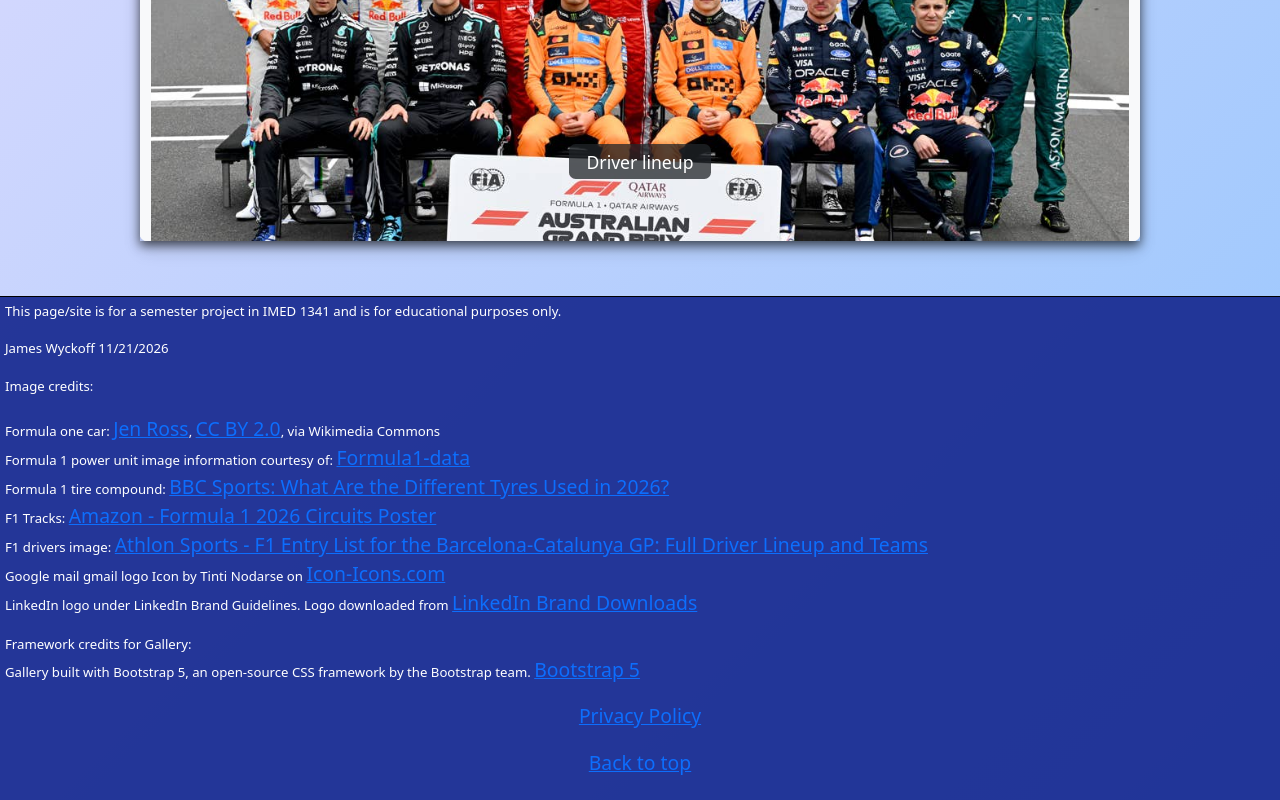
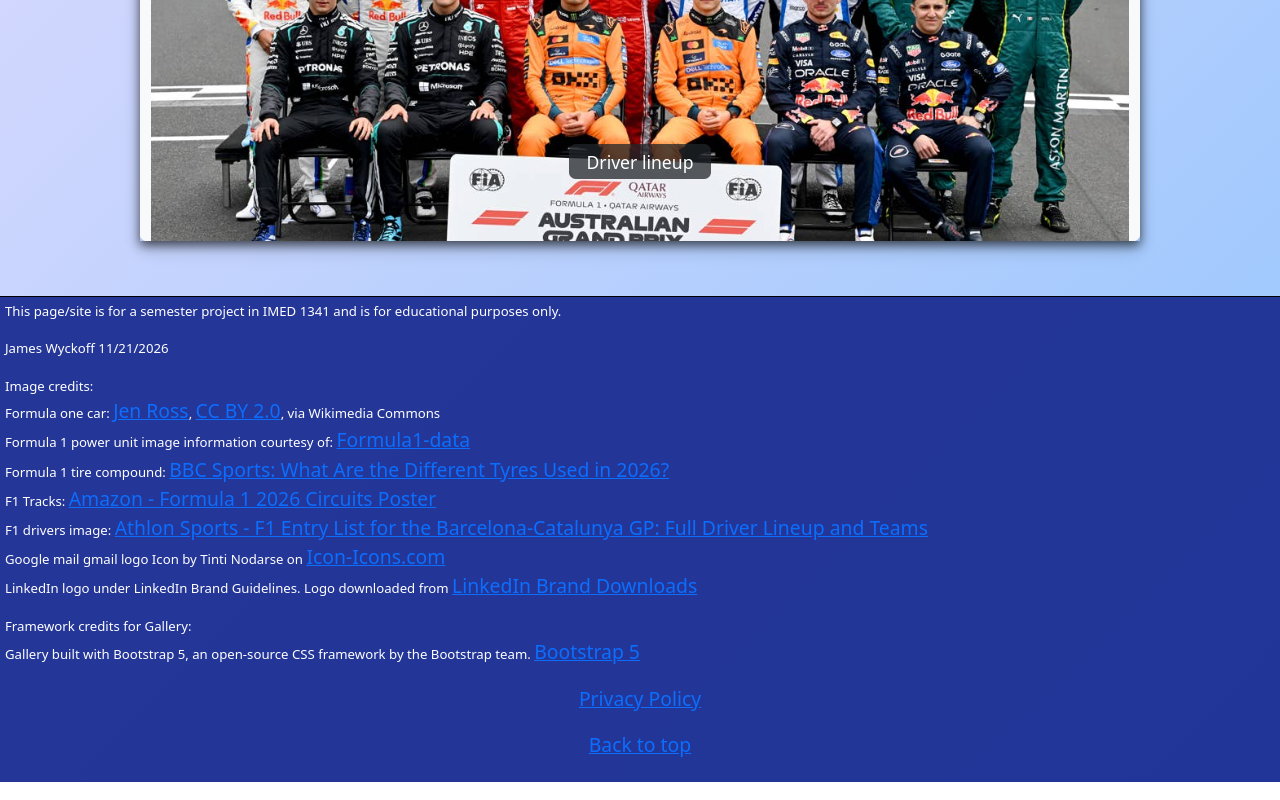
Before and after one commit to jmswykoff/IMED_1341_Semester_Project, a plain HTML site: page index.html in a window 1280 px wide. Shown: the part 2961-3761 px from the top of the page. Drawn offline with nearby package versions, Linux system fonts and the light colour scheme.

Commit message:
Fix HTML formatting and structure

```diff
--- a/index.html
+++ b/index.html
@@ -142,7 +142,6 @@
             <p>
                 I have been a fan of Formula One since I was a child. I watch practice, qualifying, and the race. I also enjoy watching all the prerace and tech shows that discuss the innovations that are being made within the sport.
             </p>
-          </p>
           <div class="icons">
             <a href="mailto:yourname@gmail.com">
               <img src="Images/offgoogleicon.png" alt="Email Me" class="contact-icon"></a>
@@ -228,7 +227,7 @@
 
     <p>
         Image credits:<br>
-        <p>Formula one car: <a href="https://commons.wikimedia.org/wiki/File:2022_Formula_One_car_at_the_2021_British_Grand_Prix_(51350002179).jpg">Jen Ross</a>, <a href="https://creativecommons.org/licenses/by/2.0">CC BY 2.0</a>, via Wikimedia Commons<br>
+        Formula one car: <a href="https://commons.wikimedia.org/wiki/File:2022_Formula_One_car_at_the_2021_British_Grand_Prix_(51350002179).jpg">Jen Ross</a>, <a href="https://creativecommons.org/licenses/by/2.0">CC BY 2.0</a>, via Wikimedia Commons<br>
 
         Formula 1 power unit image information courtesy of: <a href="https://formula1-data.com/media/68873" target="_blank" rel="noopener">Formula1-data</a><br>
 
```
